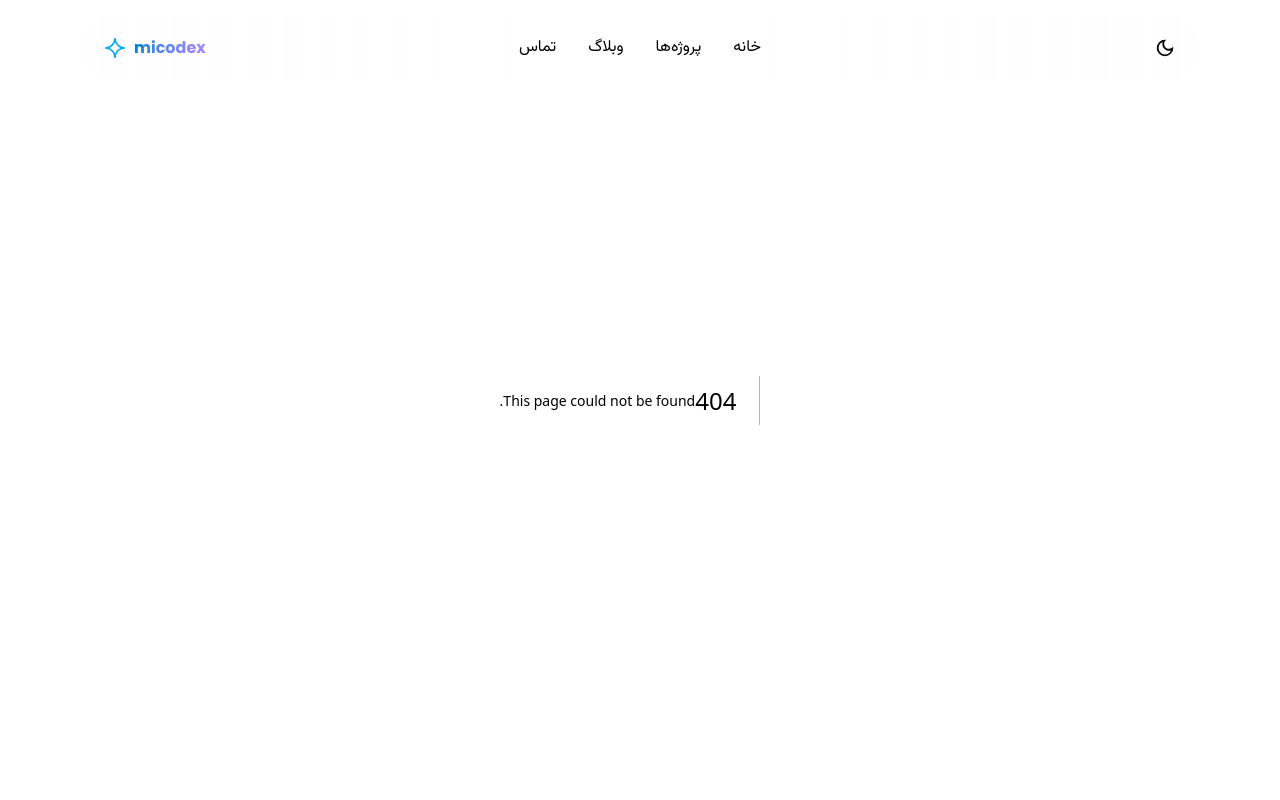
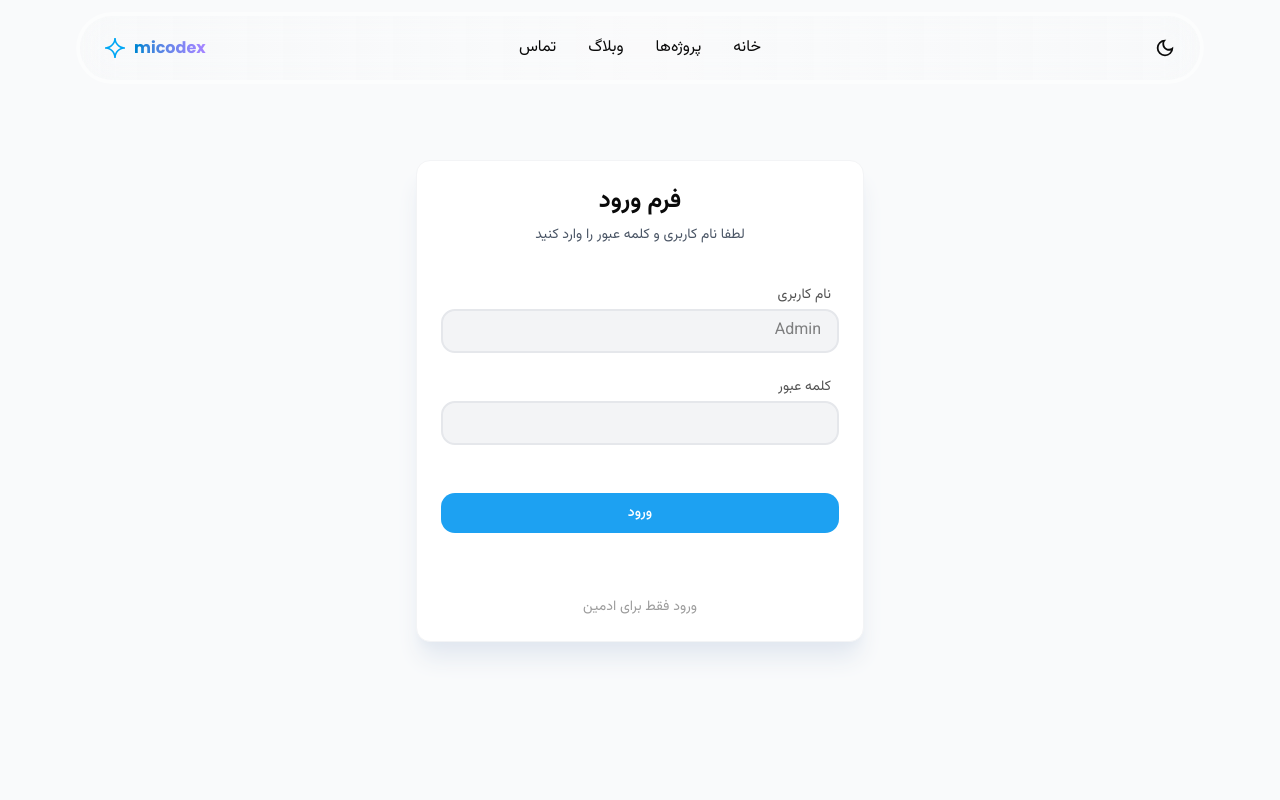
Before and after one commit to micodex/micodex-portfolio, a Next.js app: page /admin/login in a window 1280 px wide. Before the commit this address had no page. Shown: the top 800 px of the page. Built offline with nearby package versions, Linux system fonts and the light colour scheme.

Commit message:
add basic admin login page

```diff
--- /dev/null
+++ b/app/admin/login/page.tsx
@@ -0,0 +1,93 @@
+"use client";
+
+import { useRouter } from "next/navigation";
+import { useState } from "react";
+
+export default function LoginPage() {
+  const [password, setPassword] = useState("");
+  const [error, setError] = useState("");
+  const router = useRouter();
+
+  // handle form submition
+  const handleSubmit = async (e: React.FormEvent) => {
+    e.preventDefault();
+    const apiUrl = process.env.NEXT_PUBLIC_API_URL;
+    try {
+      const res = await fetch(`${apiUrl}/api/admin/login`, {
+        method: "POST",
+        headers: { "Content-Type": "application/json" },
+        body: JSON.stringify({ password }),
+      });
+
+      if (res.ok) {
+        router.push("/admin");
+      } else {
+        setError("کلمه عبور معتبر نیست");
+        const data = await res.json();
+        console.error(data.error);
+      }
+    } catch (error) {
+      console.error("Login error: ", error);
+      setError("لطفا دوباره امتحان کنید");
+    }
+  };
+  return (
+    <div className="bg-gray-50 dark:bg-neutral-950 min-h-screen">
+      <div className="section-container  py-40 flex justify-center items-center">
+        <form
+          action=""
+          onSubmit={handleSubmit}
+          className="p-6 w-md max-w-md rounded-xl bg-white dark:bg-neutral-900 shadow-xl shadow-slate-200 border border-gray-100 dark:border-stone-800 dark:shadow-none"
+        >
+          <h1 className="text-2xl text-center font-bold">فرم ورود</h1>
+          <p className="mt-2 text-gray-600 dark:text-gray-400 text-sm text-center">
+            لطفا نام کاربری و کلمه عبور را وارد کنید
+          </p>
+          <div className="relative mt-16">
+            <label
+              className="absolute -top-6 right-2 text-sm text-neutral-600 dark:text-gray-400"
+              htmlFor="username"
+            >
+              نام کاربری
+            </label>
+            <input
+              id="username"
+              type="text"
+              placeholder="Admin"
+              className="input-style dark:bg-neutral-800  dark:border-neutral-700"
+            />
+          </div>
+          <div className="relative mt-12">
+            <label
+              className="absolute -top-6 right-2 text-sm text-neutral-600 dark:text-gray-400"
+              htmlFor="password"
+            >
+              کلمه عبور
+            </label>
+            <input
+              id="password"
+              onChange={(e) => {
+                setPassword(e.target.value);
+              }}
+              className="input-style dark:bg-neutral-800 dark:border-neutral-700"
+              type="password"
+            />
+            {error && (
+              <span className="absolute -bottom-6 right-2 text-sm text-red-500">
+                {error}
+              </span>
+            )}
+          </div>
+          <div className="mt-12">
+            <button type="submit" className="btn-primary rounded-xl w-full">
+              ورود
+            </button>
+          </div>
+          <span className="block mt-16 text-sm text-center opacity-40">
+            ورود فقط برای ادمین
+          </span>
+        </form>
+      </div>
+    </div>
+  );
+}
--- a/app/globals.css
+++ b/app/globals.css
@@ -147,14 +147,14 @@
   }
 
   .btn-primary {
-    @apply text-white bg-[#1da1f2] hover:bg-[#1da1f2]/90 focus:ring-4 focus:outline-none focus:ring-[#1da1f2]/50 font-medium rounded-lg text-sm px-5 py-2.5 text-center inline-flex items-center dark:focus:ring-[#1da1f2]/55 me-2
+    @apply text-white bg-[#1da1f2] hover:bg-[#1da1f2]/90 focus:ring-4 focus:outline-none focus:ring-[#1da1f2]/50 font-medium rounded-lg text-sm px-5 py-2.5 text-center items-center dark:focus:ring-[#1da1f2]/55 me-2
   }
 
   .btn-dark {
     @apply text-white bg-[#24292F] hover:bg-[#24292F]/90 focus:ring-4 focus:outline-none focus:ring-[#24292F]/50 font-medium rounded-lg text-sm px-5 py-2.5 text-center inline-flex items-center dark:focus:ring-gray-500 me-2
   }
 
-  .search-input {
+  .input-style {
     @apply  px-4 py-2 w-full outline-none rounded-xl
       border-2 border-gray-200 dark:border-gray-800
       bg-gray-100 dark:bg-gray-900
```
